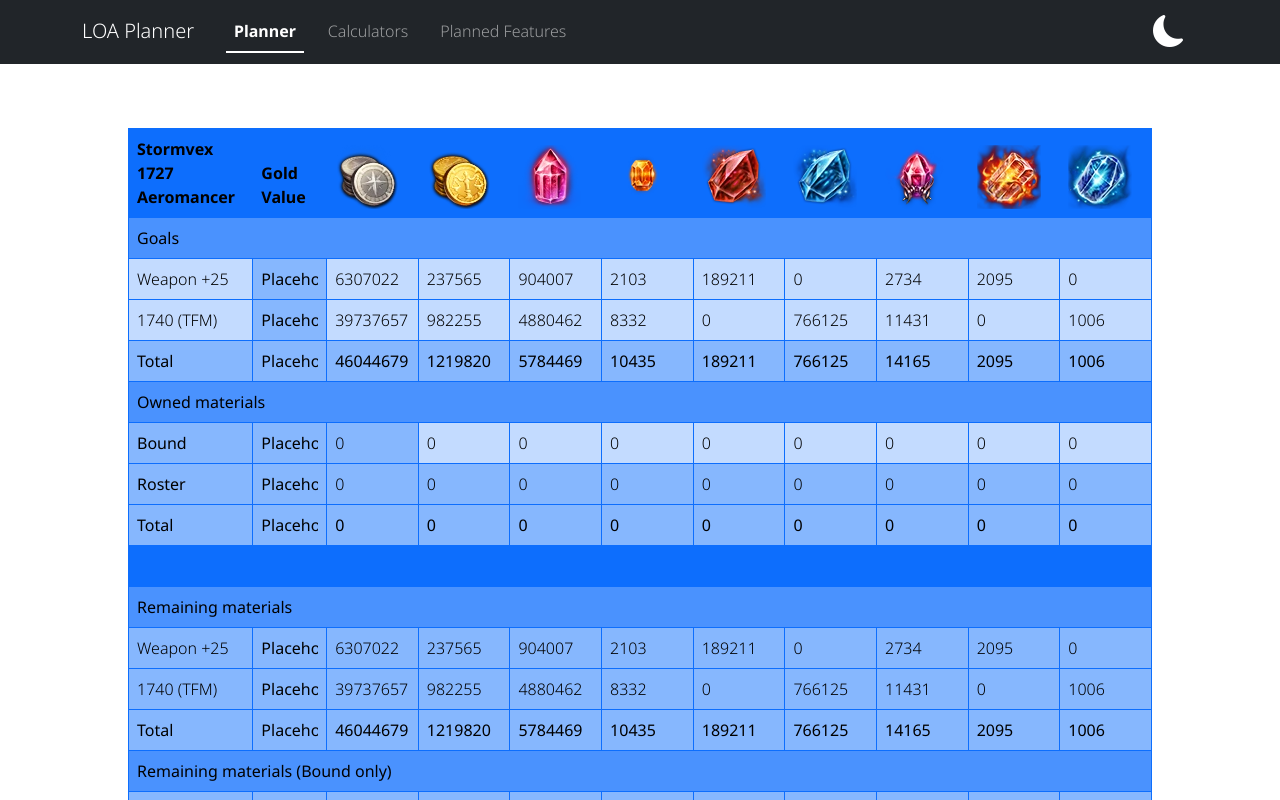
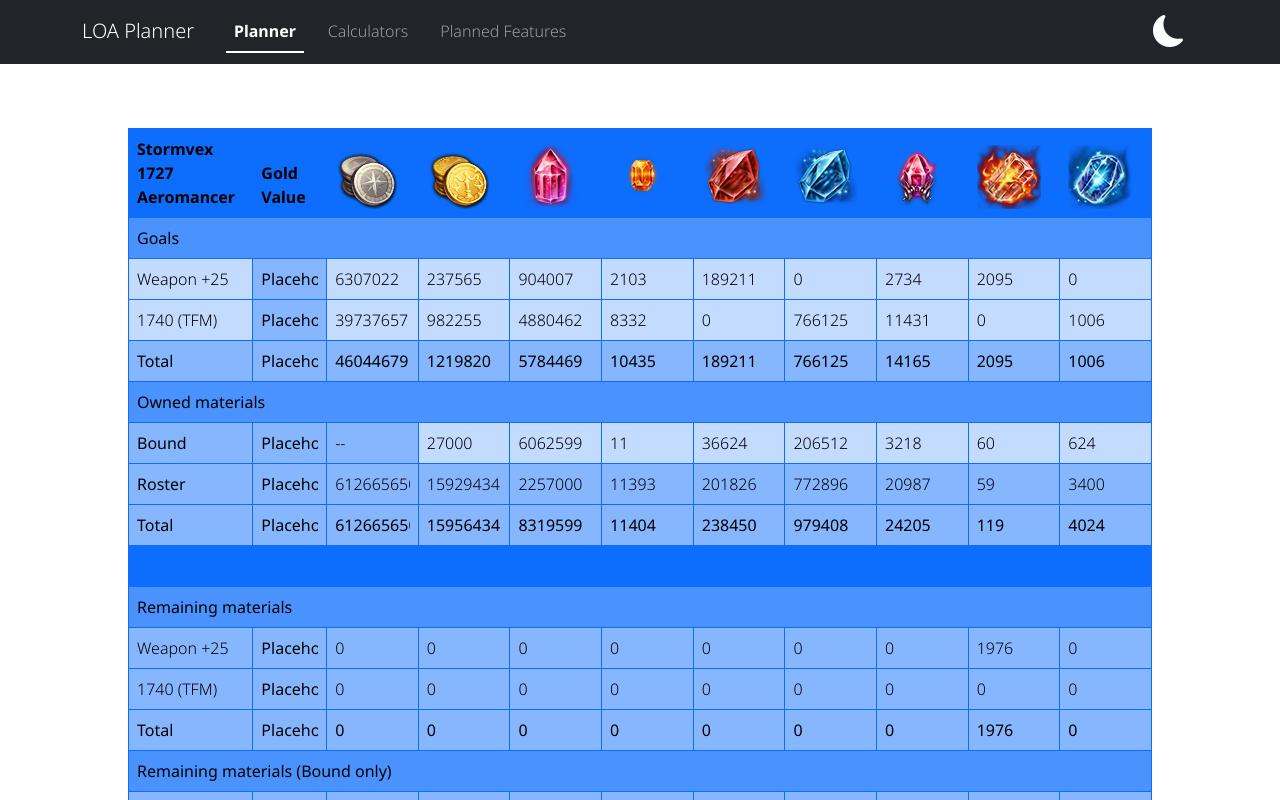
Before and after one commit to md842/loa-planner, a React (Vite) app: page / in a window 1280 px wide. Shown: the top 800 px of the page. Built offline with nearby package versions, Linux system fonts and the light colour scheme.

Commit message:
`CharacterCard` loads owned materials data
`CharacterCard` loads owned materials data for bound and roster materials. The "Remaining materials" sections also reflect the loaded data.

```diff
--- a/src/components/CharacterCard.tsx
+++ b/src/components/CharacterCard.tsx
@@ -1,6 +1,6 @@
 import './CharacterCard.css';
 
-import {type Character, type Goal, type Materials} from '../components/Core';
+import {type Character, type Goal, type Materials, loadRosterMats} from '../components/Core';
 import {type ChangeEvent, type JSX, useState} from 'react';
 
 import gold from '../assets/gold.png';
@@ -17,9 +17,13 @@ import t4_shard from '../assets/t4_shard.png';
 import Table from 'react-bootstrap/Table';
 
 export function CharacterCard(char: Character): JSX.Element{
+  var rosterMats: Materials = loadRosterMats(); // Initialized here by Core.ts
+
   var goalsTotal: Goal; // Initialized by initGoalTable, but not part of state
+  var matsTotal: Materials; // Initialized by initMatsTable, but not part of state
+
   const [goalTable, setGoals] = useState(initGoalTable);
-  const [matsTable,] = useState(initMatsTable);
+  const [matsTable, setMats] = useState(initMatsTable);
   const [remTable,] = useState(initRemTable);
   const [remBoundTable,] = useState(initRemBoundTable);
 
@@ -47,14 +51,20 @@ export function CharacterCard(char: Character): JSX.Element{
 
   function initMatsTable(): JSX.Element[]{
     let workingTable: JSX.Element[] = [];
+    matsTotal = {silver: 0, gold: 0, shards: 0, fusions: 0, reds: 0, blues: 0, leaps: 0, redSolars: 0, blueSolars: 0};
 
     // Add section title
     workingTable.push(<tr className="bold" key="ownedMats"><td className="section-title" colSpan={11}>Owned materials</td></tr>);
 
+    // Accumulate total mats
+    for (let [key, value] of Object.entries(rosterMats))
+      matsTotal[key] = char.boundMats[key] + value;
+    matsTotal["silver"] = rosterMats["silver"];
+
     // Owned materials section
-    workingTable.push(<tr key="boundMats">{matRow({name: "Bound", disable: 1})}</tr>);
-    workingTable.push(<tr key="rosterMats">{matRow({name: "Roster", disable: 11})}</tr>);
-    workingTable.push(<tr className="bold" key="totalMats">{matRow({name: "Total", disable: 11})}</tr>);
+    workingTable.push(<tr key="boundMats">{matsRow({mats: char.boundMats, name: "Bound"})}</tr>);
+    workingTable.push(<tr key="rosterMats">{matsRow({mats: rosterMats, name: "Roster"})}</tr>);
+    workingTable.push(<tr className="bold" key="totalMats">{matsRow({mats: matsTotal, name: "Total"})}</tr>);
 
     return workingTable;
   }
@@ -62,7 +72,7 @@ export function CharacterCard(char: Character): JSX.Element{
 
   // Can't pass arguments to initializer functions, so this is the workaround.
   function initRemTable(): JSX.Element[]{
-    return initRemTableBase({name: "Remaining materials", subtract: {silver: 0, gold: 0, shards: 0, fusions: 0, reds: 0, blues: 0, leaps: 0, redSolars: 0, blueSolars: 0}});
+    return initRemTableBase({name: "Remaining materials", subtract: matsTotal});
   }
   function initRemBoundTable(): JSX.Element[]{
     return initRemTableBase({name: "Remaining materials (Bound only)", subtract: char.boundMats});
@@ -84,29 +94,63 @@ export function CharacterCard(char: Character): JSX.Element{
   }
 
 
-  const handleGoalChange = (e: ChangeEvent<HTMLInputElement>, key: string, goal: Goal) => {
+  function sanitizeInput(e: ChangeEvent<HTMLInputElement>, prevValue: number): boolean{
     if (e.target.value == "") // Input sanitization: allow deleting last digit
       e.target.value = "0"; // Set empty input to 0
 
     let input: number = Number(e.target.value);
-    if (Number.isNaN(input)) // Input sanitization: Reject non-numeric input
-      e.target.value = String(goal.values[key]); // Overwrite invalid value
-    else{ // Input is valid
+    if (Number.isNaN(input)){ // Input sanitization: Reject non-numeric input
+      e.target.value = String(prevValue); // Overwrite invalid value
+      return false; // Input is invalid
+    }
+    else
       e.target.value = String(input); // Input sanitization: Clear leading 0s
+    return true; // Input is valid
+  }
 
-      // Update goals section
+
+  function handleGoalChange(e: ChangeEvent<HTMLInputElement>, key: string, goal: Goal){
+    console.log("handleGoalChange:", key);
+
+    if (sanitizeInput(e, goal.values[key])){ // Update only if valid input
+      let input: number = Number(e.target.value);
+
+      // Update "Goals" section
       let diff = input - goal.values[key];
       goal.values[key] = input; // Update value in goal
-      goalsTotal.values[key] += diff; // Update total
+      goalsTotal.values[key] += diff; // Update goals total
 
-      // Update the total row in the table (setTable triggers re-render)
-      let goalRows = goalTable.slice(0, char.goals.length + 1);
+      // Update the goals total row in the table (setGoals triggers re-render)
+      let remainder = goalTable.slice(0, -1);
       let goalTotalRow = <tr className="bold" key="total">{goalRow({goal: goalsTotal, isTotal: true})}</tr>;
-      let remainder = goalTable.slice(char.goals.length + 2);
+      setGoals([...remainder, goalTotalRow]);
 
-      setGoals([...goalRows, goalTotalRow, ...remainder]);
+      // TODO: Update "Remaining materials" sections
 
-      // TODO: Update "remaining materials" sections
+      // TODO: Save updated goals to character data
+    }
+  }
+
+
+  function handleBoundMatChange(e: ChangeEvent<HTMLInputElement>, key: string){
+    console.log("handleBoundMatChange:", key);
+
+    if (sanitizeInput(e, char.boundMats[key])){ // Update only if valid input
+      let input: number = Number(e.target.value);
+
+      // Update "Owned materials" section
+      let diff = input - char.boundMats[key];
+      char.boundMats[key] = input; // Update value in goal
+      matsTotal[key] += diff; // Update goals total
+
+      // Update the mats total row in the table (setMats triggers re-render)
+      let remainder = matsTable.slice(0, -1);
+      let matsTotalRow = <tr className="bold" key="totalMats">{matsRow({mats: matsTotal, name: "Total"})}</tr>;
+      setMats([...remainder, matsTotalRow]);
+
+      // TODO: Update "Remaining materials" sections
+
+      // TODO: Save updated bound mats to character data
     }
   }
 
@@ -141,20 +185,23 @@ export function CharacterCard(char: Character): JSX.Element{
   }
 
 
-  function matRow(fnParams: {name: string, disable: number}): JSX.Element[]{
+  function matsRow(fnParams: {mats: Materials, name: string}): JSX.Element[]{
     let row: JSX.Element[] = []; // Initialize table row for this goal
     // Add goal name and calculated gold value to the table row for this goal
     row.push(<td className="read-only" key="name"><input className="invis-input bold" value={fnParams.name} disabled/></td>);
     row.push(<td className="read-only" key="goldValue"><input className="invis-input bold" value="Placeholder" disabled/></td>); // TODO: Calculate value using market data once implemented.
 
     // Build the rest of the table row for this goal by pushing values as <td>
-    for (let i = 0; i < 9; i++){
-      if (i < fnParams.disable) // If disabled field, disable the input
-        row.push(<td className="read-only" key={i}><input className="invis-input" value={0} disabled/></td>);
-      else // If enabled field, specify change handler
-        row.push(<td className="writeable" key={i}><input className="invis-input" defaultValue={0}/></td>);
+    for (let [key, value] of Object.entries(fnParams.mats)){
+      if (fnParams.name == "Bound"){
+        if (key == "silver") // If bound silver, disable the input and replace value with "--"
+          row.push(<td className="read-only" key={key}><input className="invis-input" value="--" disabled/></td>);
+        else // If bound mat other than silver, specify change handler
+          row.push(<td className="writeable" key={key}><input className="invis-input" defaultValue={value} onChange={(e) => handleBoundMatChange(e, key)}/></td>);
+      }
+      else // If total or roster, disable the input
+        row.push(<td className="read-only" key={key}><input className="invis-input" value={value} disabled/></td>);
     }
-
     return row;
   }
 
--- a/src/components/Core.ts
+++ b/src/components/Core.ts
@@ -27,7 +27,7 @@ export interface Materials{
   blueSolars: number;
 }
 
-export function loadChars(){
+export function loadChars(): Character[]{
   // Uses placeholder values for now.
   let chars: Character[] = [];
 
@@ -37,7 +37,7 @@ export function loadChars(){
     class: "Aeromancer",
     goals: [],
     boundMats: {
-      silver: 0,
+      silver: NaN,
       gold: 27000,
       shards: 6062599,
       fusions: 11,
@@ -80,10 +80,59 @@ export function loadChars(){
 
   chars.push(char1);
 
+  /*let char2: Character = {
+    name: "Glaiv",
+    ilvl: "1704",
+    class: "Glaivier",
+    goals: [],
+    boundMats: {
+      silver: NaN,
+      gold: 0,
+      shards: 3378661,
+      fusions: 1054,
+      reds: 50755,
+      blues: 225010,
+      leaps: 2725,
+      redSolars: 69,
+      blueSolars: 579}
+  }
+
+  // Push placeholder goals to char 2
+  char2.goals.push({
+    name: "Adv 21-30",
+    values: {
+      silver: 19665071,
+      gold: 473413,
+      shards: 2006944,
+      fusions: 4025,
+      reds: 0,
+      blues: 236707,
+      leaps: 4261,
+      redSolars: 0,
+      blueSolars: 855
+    }
+  });
+  char2.goals.push({
+    name: "Adv 31-40",
+    values: {
+      silver: 23430545,
+      gold: 568095,
+      shards: 2593650,
+      fusions: 4498,
+      reds: 0,
+      blues: 284048,
+      leaps: 5445,
+      redSolars: 0,
+      blueSolars: 1026
+    }
+  });
+
+  chars.push(char2);*/
+
   return chars;
 }
 
-export function loadRosterMats(){
+export function loadRosterMats(): Materials{
   // Uses placeholder values for now.
   let rosterMats: Materials = {
     silver: 612665650,
--- a/src/pages/Planner.tsx
+++ b/src/pages/Planner.tsx
@@ -7,7 +7,7 @@ export default function Home(){
 	return(
     <main className="home">
       {chars.map((char: Character) => { /* Create card for each character */
-        return <CharacterCard {...char}/>
+        return <CharacterCard key={char.name} {...char}/>
       })}
     </main>
 	);
```
